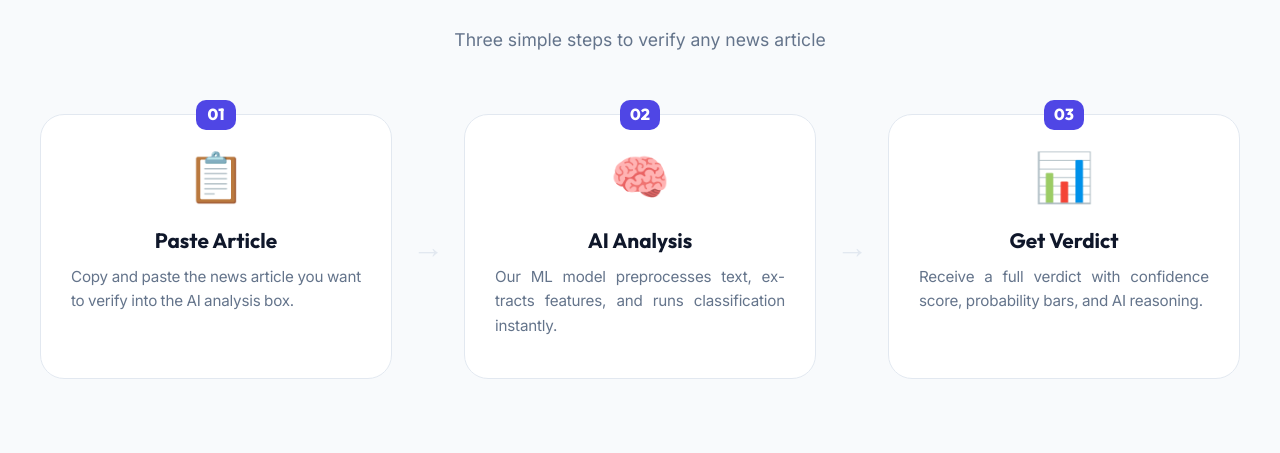
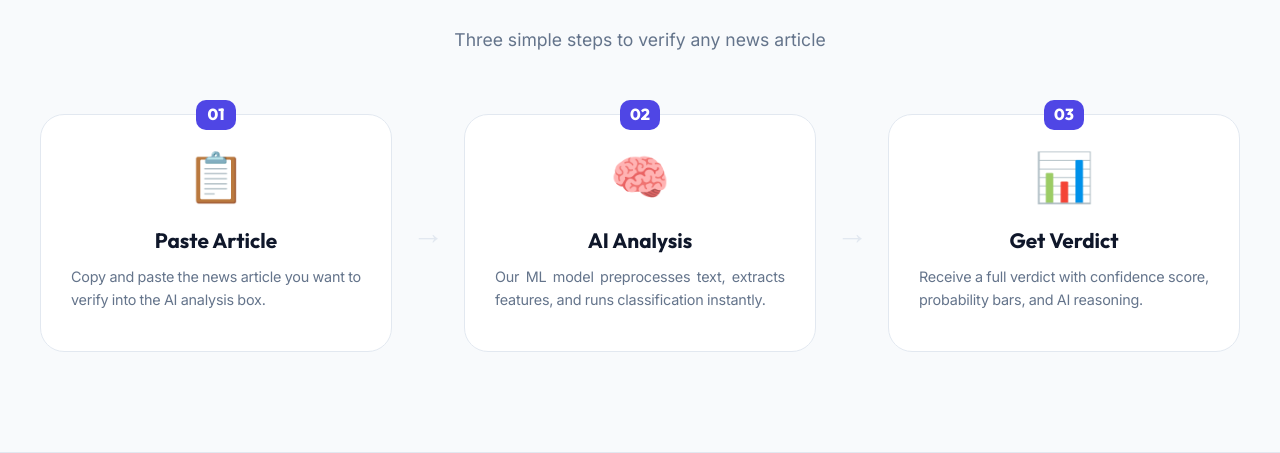
Before and after one commit to Sujal196/Fake-News-Detection-System, a Flask app: page / in a window 1280 px wide. Shown: the part 2897-3350 px from the top of the page. Run offline with Flask 3, Linux system fonts and the light colour scheme.

Commit message:
Modify Files

```diff
--- a/static/css/style.css
+++ b/static/css/style.css
@@ -1029,7 +1029,7 @@ h1, h2, h3, h4, .sec-badge, .nav-logo {
 
 .step-card p {
   color: var(--text-muted);
-  font-size: 0.95rem;
+  font-size: 0.9rem;
   text-align: justify;
   letter-spacing: -0.2px;
   word-spacing: -0.5px;
```
